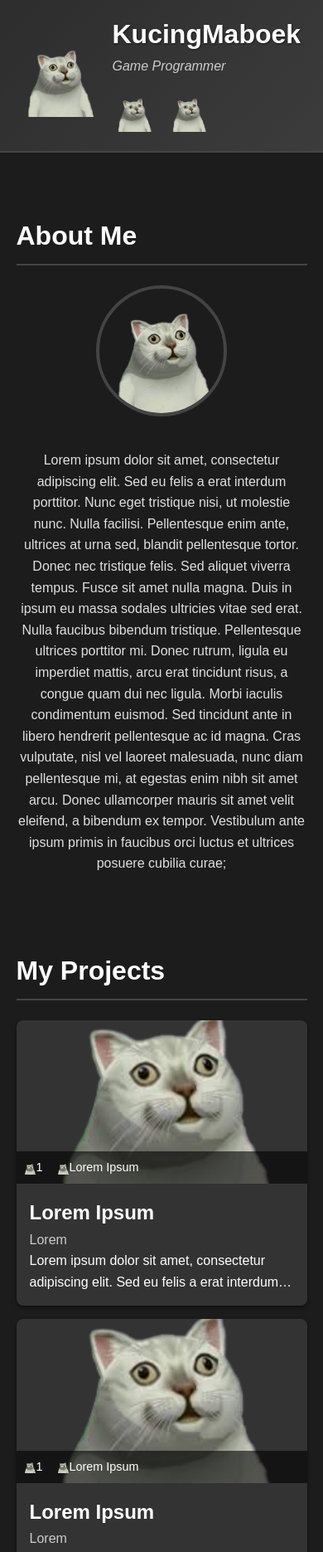
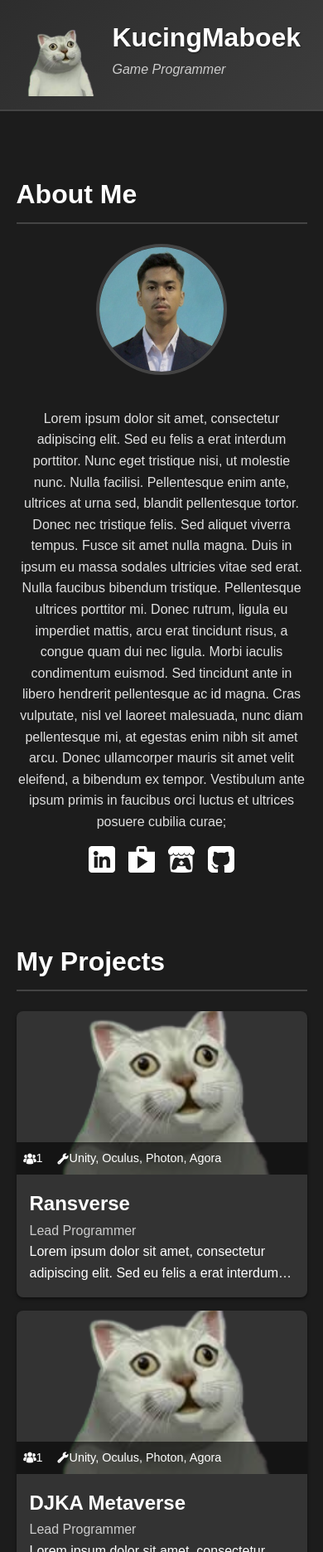
Before and after one commit to KucingMaboek/kucingmaboek.github.io, a website built with webpack: page index.html in a window 390 px wide. Shown: the top 1871 px of the page at 83% size. Built offline with nearby package versions, Linux system fonts and the light colour scheme.

Commit message:
- add social logo - add company and university logo - add tool and team icon - move social icon to bottom of about me - adjust content of education and work experience

```diff
--- a/css/style.css
+++ b/css/style.css
@@ -56,15 +56,20 @@ header .profession {
   color: #ccc;
 }
 
-.header-socials {
+.social-accounts {
   display: flex;
   gap: 1rem;
   align-items: center;
 }
 
 .social-icon img {
-  width: 50px;
-  height: auto;
+  width: 32px;
+  height: 32px;
+  transition: color 0.5s ease-in-out;
+}
+
+.social-icon:hover {
+  filter: opacity(0.5) drop-shadow(0 0 0 red);
 }
 
 /* Section Styles */
@@ -87,7 +92,6 @@ h2 {
 
 .about-content {
   display: flex;
-  align-items: center;
   gap: 1.5rem;
 }
 
@@ -97,6 +101,7 @@ h2 {
   border-radius: 50%;
   object-fit: cover;
   border: 4px solid #444;
+
 }
 
 /* Project Section */
@@ -214,14 +219,21 @@ h2 {
 }
 
 .education-logo, .experience-logo, .certification-logo {
-  width: 50px;
-  height: 50px;
+  width: 64px;
+  height: 64px;
   margin-right: 1rem;
   align-self: flex-start;
 }
 
 .education-card h3, .experience-card h3, .certification-card h3 {
   font-size: 1.5rem;
+  font-weight: bold;
+  color: #fff;
+  margin: 0;
+}
+
+.education-card h2, .experience-card h2, .certification-card h2 {
+  font-size: 1rem;
   font-weight: bold;
   color: #fff;
   margin: 0;
@@ -244,14 +256,15 @@ h2 {
     margin-bottom: 1rem;
   }
 
-  .header-socials {
+  .about-content {
+    flex-direction: column;
+    align-items: center;
+    text-align: center;
+  }
+
+  .social-accounts {
     flex-direction: row;
     justify-content: center;
-  }
-
-  .about-content {
-    flex-direction: column;
-    text-align: center;
   }
 
   .profile-pic {
--- a/index.html
+++ b/index.html
@@ -16,14 +16,11 @@
           <h1>KucingMaboek</h1>
           <p class="profession">Game Programmer</p>
         </div>
-        <div class="header-socials">
-          <a href="https://linkedin.com/in/yourprofile" target="_blank" class="social-icon linkedin" title="LinkedIn">
-            <img src="img/logo.png" alt="LinkedIn">
-          </a>
-          <a href="https://github.com/yourprofile" target="_blank" class="social-icon github" title="GitHub">
-            <img src="img/logo.png" alt="GitHub">
-          </a>
-        </div>
+        <!--        <div class="header-socials">-->
+        <!--          <a href="https://linkedin.com/in/yourprofile" target="_blank" class="social-icon linkedin" title="LinkedIn">-->
+        <!--            <img src="img/logo.png" alt="LinkedIn"> Download Resume-->
+        <!--          </a>-->
+        <!--        </div>-->
       </div>
     </div>
   </div>
@@ -32,17 +29,36 @@
   <div class="container">
     <h2>About Me</h2>
     <div class="about-content">
-      <img src="img/logo.png" alt="Iqbal Al Mahdi" class="profile-pic">
-      <p>Lorem ipsum dolor sit amet, consectetur adipiscing elit. Sed eu felis a erat interdum porttitor. Nunc eget
-        tristique nisi, ut molestie nunc. Nulla facilisi. Pellentesque enim ante, ultrices at urna sed, blandit
-        pellentesque tortor. Donec nec tristique felis. Sed aliquet viverra tempus. Fusce sit amet nulla magna. Duis in
-        ipsum eu massa sodales ultricies vitae sed erat. Nulla faucibus bibendum tristique. Pellentesque ultrices
-        porttitor mi. Donec rutrum, ligula eu imperdiet mattis, arcu erat tincidunt risus, a congue quam dui nec ligula.
-        Morbi iaculis condimentum euismod. Sed tincidunt ante in libero hendrerit pellentesque ac id magna. Cras
-        vulputate, nisl vel laoreet malesuada, nunc diam pellentesque mi, at egestas enim nibh sit amet arcu. Donec
-        ullamcorper mauris sit amet velit eleifend, a bibendum ex tempor. Vestibulum ante ipsum primis in faucibus orci
-        luctus et ultrices posuere cubilia curae;</p>
+      <img src="img/profile.jpg" alt="Iqbal Al Mahdi" class="profile-pic">
+      <div>
+        <p>Lorem ipsum dolor sit amet, consectetur adipiscing elit. Sed eu felis a erat interdum porttitor. Nunc eget
+          tristique nisi, ut molestie nunc. Nulla facilisi. Pellentesque enim ante, ultrices at urna sed, blandit
+          pellentesque tortor. Donec nec tristique felis. Sed aliquet viverra tempus. Fusce sit amet nulla magna. Duis
+          in ipsum eu massa sodales ultricies vitae sed erat. Nulla faucibus bibendum tristique. Pellentesque ultrices
+          porttitor mi. Donec rutrum, ligula eu imperdiet mattis, arcu erat tincidunt risus, a congue quam dui nec
+          ligula. Morbi iaculis condimentum euismod. Sed tincidunt ante in libero hendrerit pellentesque ac id magna.
+          Cras
+          vulputate, nisl vel laoreet malesuada, nunc diam pellentesque mi, at egestas enim nibh sit amet arcu. Donec
+          ullamcorper mauris sit amet velit eleifend, a bibendum ex tempor. Vestibulum ante ipsum primis in faucibus
+          orci luctus et ultrices posuere cubilia curae;</p>
+        <div class="social-accounts">
+          <a href="https://www.linkedin.com/in/iqbal-al-mahdi/" target="_blank" class="social-icon" title="LinkedIn">
+            <img src="img/linkedin-logo.png" alt="LinkedIn">
+          </a>
+          <a href="https://play.google.com/store/apps/dev?id=6729557224370466759" target="_blank" class="social-icon"
+             title="Playstore">
+            <img src="img/playstore-logo.png" alt="LinkedIn">
+          </a>
+          <a href="https://kucingmaboek.itch.io/" target="_blank" class="social-icon" title="Itch.io">
+            <img src="img/itchio-logo.png" alt="LinkedIn">
+          </a>
+          <a href="https://github.com/kucingmaboek" target="_blank" class="social-icon" title="GitHub">
+            <img src="img/github-logo.png" alt="GitHub">
+          </a>
+        </div>
+      </div>
     </div>
+
   </div>
 </section>
 <section id="projects">
@@ -54,16 +70,16 @@
           <img src="img/logo.png" alt="Project One Screenshot">
           <div class="project-details">
             <div class="detail">
-              <img src="img/logo.png" alt="Team Icon"> 1
+              <img src="img/team-icon.png" alt="Team Icon"> 1
             </div>
             <div class="detail">
-              <img src="img/logo.png" alt="Tools Icon"> Lorem Ipsum
+              <img src="img/tool-icon.png" alt="Tools Icon"> Unity, Oculus, Photon, Agora
             </div>
           </div>
         </div>
         <div class="project-info">
-          <h3 class="name">Lorem Ipsum</h3>
-          <p class="role">Lorem</p>
+          <h3 class="name">Ransverse</h3>
+          <p class="role">Lead Programmer</p>
           <p class="description">Lorem ipsum dolor sit amet, consectetur adipiscing elit. Sed eu felis a erat interdum
             porttitor. Nunc eget tristique nisi, ut molestie nunc. Nulla facilisi.</p>
         </div>
@@ -73,16 +89,16 @@
           <img src="img/logo.png" alt="Project Two Screenshot">
           <div class="project-details">
             <div class="detail">
-              <img src="img/logo.png" alt="Team Icon"> 1
+              <img src="img/team-icon.png" alt="Team Icon"> 1
             </div>
             <div class="detail">
-              <img src="img/logo.png" alt="Tools Icon"> Lorem Ipsum
+              <img src="img/tool-icon.png" alt="Tools Icon"> Unity, Oculus, Photon, Agora
             </div>
           </div>
         </div>
         <div class="project-info">
-          <h3 class="name">Lorem Ipsum</h3>
-          <p class="role">Lorem</p>
+          <h3 class="name">DJKA Metaverse</h3>
+          <p class="role">Lead Programmer</p>
           <p class="description">Lorem ipsum dolor sit amet, consectetur adipiscing elit. Sed eu felis a erat interdum
             porttitor. Nunc eget tristique nisi, ut molestie nunc. Nulla facilisi.</p></div>
       </div>
@@ -94,19 +110,18 @@
           </video>
           <div class="project-details">
             <div class="detail">
-              <img src="img/logo.png" alt="Team Icon"> 1
+              <img src="img/team-icon.png" alt="Team Icon"> 1
             </div>
             <div class="detail">
-              <img src="img/logo.png" alt="Tools Icon"> Lorem Ipsum
+              <img src="img/tool-icon.png" alt="Tools Icon"> Unity, Firebase, Blender, Coreldraw
             </div>
           </div>
         </div>
         <div class="project-info">
-          <h3 class="name">Lorem Ipsum</h3>
-          <p class="role">Lorem</p>
+          <h3 class="name">Flowchart League</h3>
+          <p class="role">Developer</p>
           <p class="description">Lorem ipsum dolor sit amet, consectetur adipiscing elit. Sed eu felis a erat interdum
             porttitor. Nunc eget tristique nisi, ut molestie nunc. Nulla facilisi.</p>
-          development highlights and features.</p>
         </div>
       </div>
     </div>
@@ -116,11 +131,11 @@
   <div class="container">
     <h2>Education</h2>
     <div class="education-card">
-      <img src="img/logo.png" alt="University Logo" class="education-logo">
+      <img src="img/university_of_jember_logo.jpeg" alt="University of Jember" class="education-logo">
       <div class="education-info">
-        <h3>Lorem Ipsum</h3>
-        <p>Lorem Ipsum</p>
-        <p>Lorem Ipsum</p>
+        <h3>Bachelor of Computer Science</h3>
+        <p>University of Jember, 2018 - 2024</p>
+        <p>GPA: 3.82</p>
       </div>
     </div>
   </div>
@@ -129,11 +144,41 @@
   <div class="container">
     <h2>Work Experience</h2>
     <div class="experience-card">
-      <img src="img/logo.png" alt="Company Logo" class="experience-logo">
+      <img src="img/shinta_vr_logo.jpeg" alt="Shinta VR" class="experience-logo">
       <div class="experience-info">
-        <h3>Lorem Ipsum</h3>
-        <p>Lorem Ipsum</p>
-        <p>Lorem Ipsum</p>
+        <h3>Shinta VR</h3>
+        <h2>Unity Developer, Apr 2022 - Present</h2>
+        <p></p>
+        <p></p>
+        <h2>Unity Developer Intern, Feb 2021 - Aug 2021</h2>
+        <p>As a Unity Developer intern, my responsibility here is to do research and development on new features that
+          will be used in future projects. During my internship here, I have learned and implemented Multiplayer,
+          Backend, and VR in Unity Engine.</p>
+      </div>
+    </div>
+    <div class="experience-card">
+      <img src="img/ruangguru_com_logo.jpeg" alt="Ruangguru" class="experience-logo">
+      <div class="experience-info">
+        <h3>Ruangguru</h3>
+        <h2>Game Designer Intern, Jul 2020 - Oct 2020</h2>
+        <p>My main task as a Game Designer intern here is to implement learning content into pre-made game templates.
+          several other tasks that are assigned to me, including:
+          • Doing research on animation to make tutoring more interactive.
+          • Researching interactive animations for education game templates.
+          • Help create game templates with Unity Engine.</p>
+      </div>
+    </div>
+    <div class="experience-card">
+      <img src="img/university_of_jember_logo.jpeg" alt="University of Jember" class="experience-logo">
+      <div class="experience-info">
+        <h3>University of Jember</h3>
+        <h2>Assistant Lecturer Coordinator, Aug 2020 - Jul 2020</h2>
+        <p>As a Coordinator, my responsibility here is to lead other assistants and be a representative of assistant
+          lecturers of Programming Laboratory.<br> While my main task as assistant lecturer is teaching practicum of
+          several subjects such as: Object-Oriented Programming, Web Programming, and Computer Graphics.</p>
+        <br>
+        <h2>Assistant Lecturer, Aug 2019 - Jul 2020</h2>
+        <p>Teaching Practicum of Algortihms and Programming subject</p>
       </div>
     </div>
   </div>
```
Also changed, not shown: img/github-logo.png (added), img/itchio-logo.png (added), img/linkedin-logo.png (added), img/playstore-logo.png (added), img/profile.jpg (added), img/ruangguru_com_logo.jpeg (added), img/shinta_vr_logo.jpeg (added), img/team-icon.png (added), img/tool-icon.png (added), img/university_of_jember_logo.jpeg (added).
